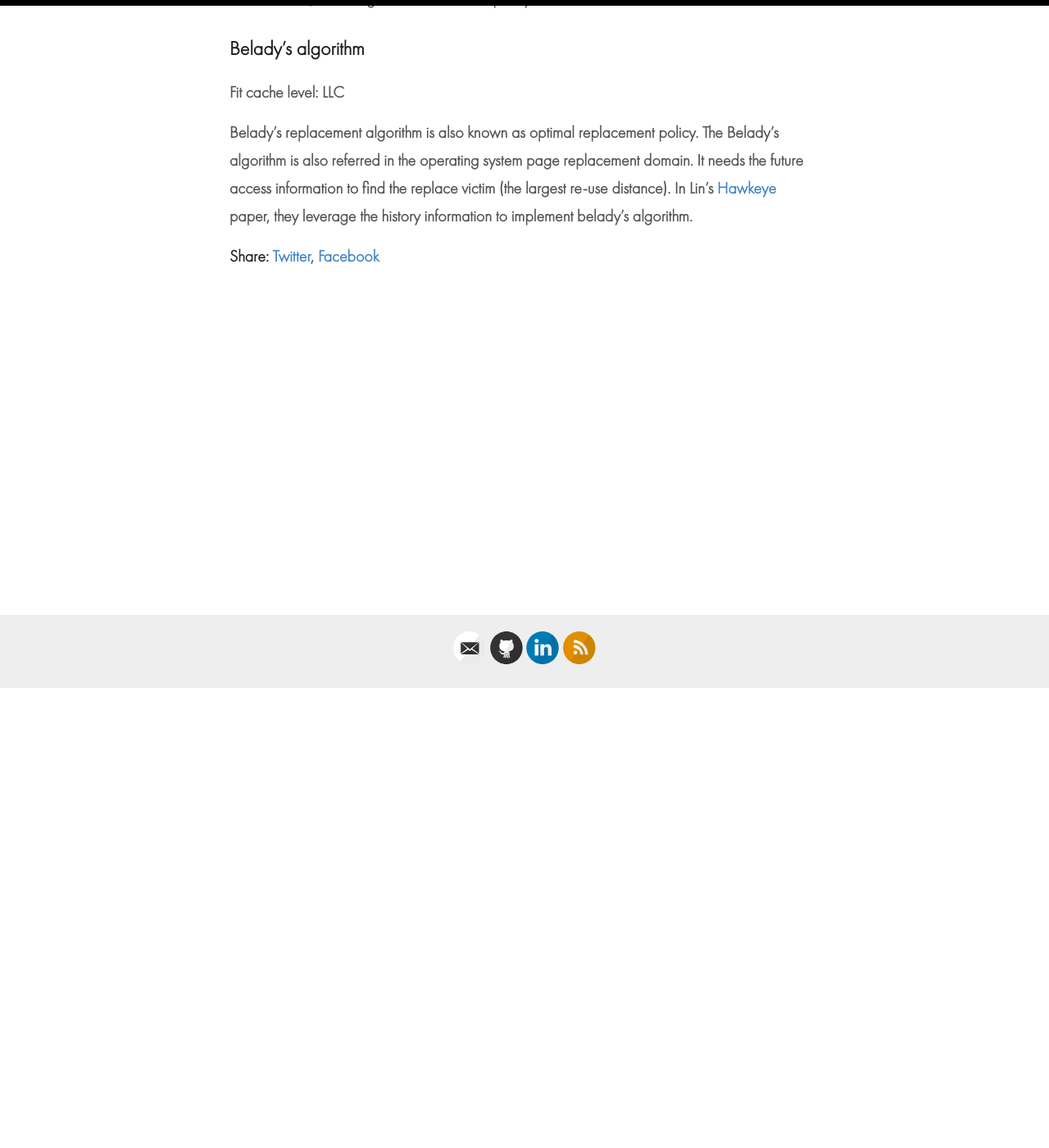
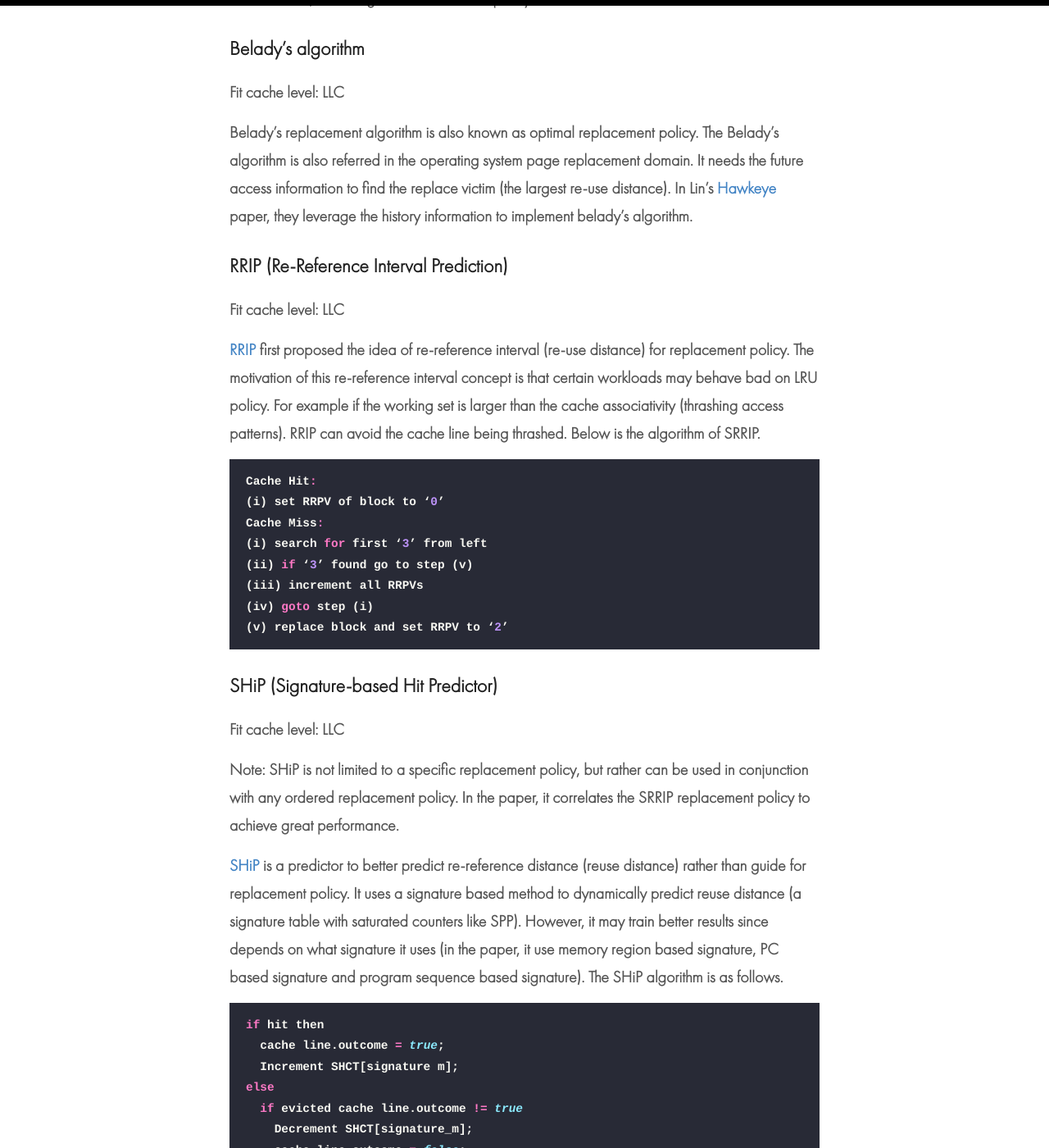
Before and after one commit to celery1124/celery1124.github.io, a Jekyll site: the page built from _posts/2019-10-29-cache-replacement-policy-summary.md, in a window 1280 px wide and 1400 px high, scrolled down 561 px. Shown: the whole window at 82% size. Built offline with Jekyll 4.4.1, drawn with Linux system fonts in a browser that asks for light colours; some of the changed text lies outside the part shown.

Commit message:
add contents to the cache replacement policy summary post

````diff
--- a/_posts/2019-10-29-cache-replacement-policy-summary.md
+++ b/_posts/2019-10-29-cache-replacement-policy-summary.md
@@ -6,15 +6,67 @@ tags: [cache, cache replacement]
 ---
 
 # Overview
+
 In this blog, I will summarize some non-trivial famous cache replacement policies in computer architecture.  In the future, I may organize it based on the which level of cache the replacement policy fit.
 
 # Policies
+
 In this section, we categroize based on the policy names.
+
 ## Belady's algorithm
+
 Fit cache level: LLC
 
 Belady's replacement algorithm is also known as optimal replacement policy.  The Belady's algorithm is also referred in the operating system page replacement domain.  It needs the future access information to find the replace victim (the largest re-use distance). In Lin's [Hawkeye][Back to the Future: Leveraging Belady’s Algorithm for Improved Cache Replacement] paper, they leverage the history information to implement belady's algorithm.
 
+## RRIP (Re-Reference Interval Prediction)
+
+Fit cache level: LLC
+
+[RRIP][RRIP paper] first proposed the idea of re-reference interval (re-use distance) for replacement policy.  The motivation of this re-reference interval concept is that certain workloads may behave bad on LRU policy.  For example if the working set is larger than the cache associativity (thrashing access patterns).  RRIP can avoid the cache line being thrashed.  Below is the algorithm of SRRIP.
+
+```c
+Cache Hit:
+(i) set RRPV of block to ‘0’
+Cache Miss:
+(i) search for first ‘3’ from left
+(ii) if ‘3’ found go to step (v)
+(iii) increment all RRPVs
+(iv) goto step (i)
+(v) replace block and set RRPV to ‘2’
+```
+
+## SHiP (Signature-based Hit Predictor)
+
+Fit cache level: LLC
+
+Note: SHiP is not limited to a specific replacement policy, but rather
+can be used in conjunction with any ordered replacement policy.  In the paper, it correlates the SRRIP replacement policy to achieve great performance.
+
+[SHiP][SHiP paper] is a predictor to better predict re-reference distance (reuse distance) rather than guide for replacement policy.  It uses a signature based method to dynamically predict reuse distance (a signature table with saturated counters like SPP).  However, it may train better results since depends on what signature it uses (in the paper, it use memory region based signature, PC based signature and program sequence based signature).  The SHiP algorithm is as follows.
+
+``` c
+if hit then
+  cache line.outcome = true;
+  Increment SHCT[signature m];
+else
+  if evicted cache line.outcome != true
+    Decrement SHCT[signature_m];
+    cache line.outcome = false;
+    cache line.signature m = signature;
+  if SHCT[signature] == 0
+    Predict distant re-reference;
+  else
+    Predict intermediate re-reference;
+end if
+
+```
+
+The innovation of this paper is using signature based method to better predict re-use distance with the cache hit/miss actions with low hardware cost which influence later works like SPP.  However, it's not able to predict the re-use distance quantitatively due to the fact that the counter only capture the hit but not the distance of the hit.
 
 <!-- Reference -->
 [Back to the Future: Leveraging Belady’s Algorithm for Improved Cache Replacement]: https://www.cs.utexas.edu/~lin/papers/isca16.pdf
+
+[RRIP paper]:https://people.csail.mit.edu/emer/papers/2010.06.isca.rrip.pdf
+
+[SHiP paper]:https://mrmgroup.cs.princeton.edu/papers/MICRO11_SHiP_Wu_Final.pdf
````
